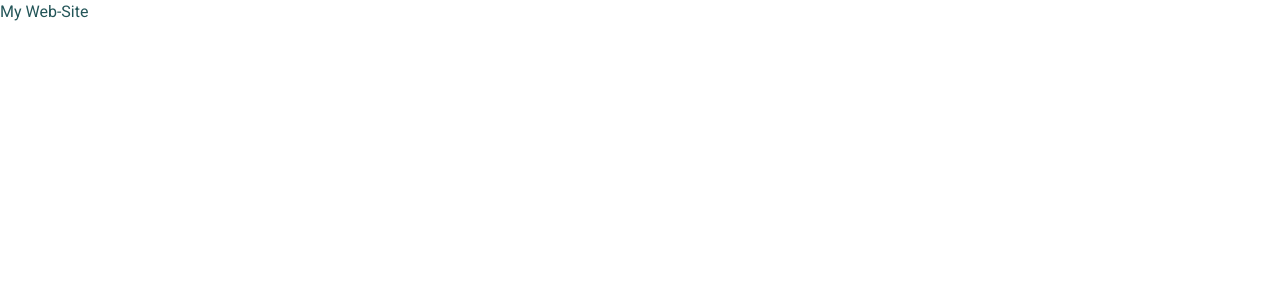
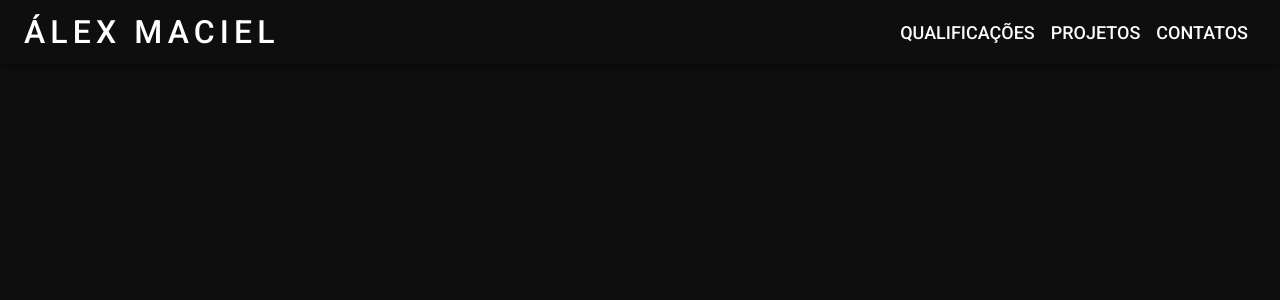
Before and after one commit to alexmacieldeveloper/my-web-site, a Next.js app: page / in a window 1280 px wide. Shown: the top 300 px of the page. Built offline with nearby package versions, Linux system fonts and the light colour scheme.

Commit message:
created components header using material-ui library

```diff
--- a/package.json
+++ b/package.json
@@ -11,6 +11,7 @@
   "dependencies": {
     "@emotion/react": "^11.11.1",
     "@emotion/styled": "^11.11.0",
+    "@mui/icons-material": "^5.14.16",
     "@mui/material": "^5.14.17",
     "next": "14.0.1",
     "react": "^18",
--- a/src/app/globals.css
+++ b/src/app/globals.css
@@ -6,8 +6,8 @@
     'Fira Mono', 'Droid Sans Mono', 'Courier New', monospace;
 
   --foreground-rgb: 0, 0, 0;
-  --background-start-rgb: 214, 219, 220;
-  --background-end-rgb: 255, 255, 255;
+  --background-start-rgb: 0, 0, 0;
+  --background-end-rgb: 0, 0, 0;
 
   --primary-glow: conic-gradient(
     from 180deg at 50% 50%,
@@ -87,12 +87,7 @@ body {
 
 body {
   color: rgb(var(--foreground-rgb));
-  background: linear-gradient(
-      to bottom,
-      transparent,
-      rgb(var(--background-end-rgb))
-    )
-    rgb(var(--background-start-rgb));
+  background: black;
 }
 
 a {
--- a/src/app/layout.tsx
+++ b/src/app/layout.tsx
@@ -2,6 +2,8 @@ import type { Metadata } from 'next'
 import { Inter } from 'next/font/google'
 import { Box } from '@mui/system';
 import ThemeRegistry from '@/components/ThemeRegistry/ThemeRegistry'
+import Header from '@/components/Header'
+
 
 const inter = Inter({ subsets: ['latin'] })
 
@@ -19,6 +21,7 @@ export default function RootLayout({
     <html lang="en">
       <body className={inter.className}>
         <ThemeRegistry>
+          <Header />
           <Box>
             {children}
           </Box>
--- /dev/null
+++ b/src/components/Header/index.tsx
@@ -0,0 +1,112 @@
+"use client"
+import React, { useState } from 'react';
+import AppBar from '@mui/material/AppBar';
+import Box from '@mui/material/Box';
+import CssBaseline from '@mui/material/CssBaseline';
+import Divider from '@mui/material/Divider';
+import Drawer from '@mui/material/Drawer';
+import IconButton from '@mui/material/IconButton';
+import List from '@mui/material/List';
+import ListItem from '@mui/material/ListItem';
+import ListItemButton from '@mui/material/ListItemButton';
+import ListItemText from '@mui/material/ListItemText';
+import MenuIcon from '@mui/icons-material/Menu';
+import Toolbar from '@mui/material/Toolbar';
+import Typography from '@mui/material/Typography';
+import Button from '@mui/material/Button';
+import { css } from '@emotion/react';
+
+interface Props {
+  /**
+   * Injected by the documentation to work in an iframe.
+   * You won't need it on your project.
+   */
+  window?: () => Window;
+}
+
+const drawerWidth = 240;
+const navItems = ['Qualificações', 'Projetos', 'Contatos'];
+
+export default function Header(props: Props) {
+  const { window } = props;
+  const [mobileOpen, setMobileOpen] = useState(false);
+
+  const handleDrawerToggle = () => {
+    setMobileOpen((prevState) => !prevState);
+  };
+
+  const drawer = (
+    <Box onClick={handleDrawerToggle} sx={{ textAlign: 'center', height: '100%', color: 'primary.light' }} bgcolor='primary.dark'>
+      <List>
+        {navItems.map((item) => (
+          <ListItem key={item} disablePadding>
+            <ListItemButton sx={{ textAlign: 'center' }}>
+              <ListItemText primary={item} />
+            </ListItemButton>
+          </ListItem>
+        ))}
+      </List>
+    </Box>
+  );
+
+  const container = window !== undefined ? () => window().document.body : undefined;
+
+  return (
+    <Box sx={{ display: 'flex', bgcolor: 'primary.dark' }}>
+      <CssBaseline />
+      <AppBar sx={{ bgcolor: 'primary.dark'  }}>
+        <Toolbar>
+            <Typography
+                variant="h6"
+                component="div"
+                sx={{ flexGrow: 1, display: { sm: 'block'  }, fontSize: { sm: '20px', lg: '32px'}, lineHeight: 'normal', letterSpacing: { sm: '3.2px', lg: '5.12px'} }}
+            >
+                ÁLEX MACIEL
+            </Typography>
+            <IconButton
+                color="inherit"
+                aria-label="open drawer"
+                edge="start"
+                onClick={handleDrawerToggle}
+                sx={{ display: { sm: 'none' } }}
+            >
+                <MenuIcon />
+            </IconButton>
+
+            <Box sx={{ display: { xs: 'none', sm: 'block' } }}>
+                {navItems.map((item) => (
+                <Button key={item} sx={{ fontSize: '18px', color: '#FDFDFD', lineHeight: 'normal',
+                  ":hover": {
+                      textDecoration: 'underline',
+                      textDecorationColor: '#235558',
+                      textDecorationThickness: '4px',
+                      fontWeight: 700
+                  }
+                }}>
+                    {item}
+                </Button>
+                ))}
+            </Box>
+        </Toolbar>
+      </AppBar>
+      <nav>
+        <Drawer
+          anchor="right"
+          container={container}
+          variant="temporary"
+          open={mobileOpen}
+          onClose={handleDrawerToggle}
+          ModalProps={{
+            keepMounted: true, // Better open performance on mobile.
+          }}
+          sx={{
+            display: { xs: 'block', sm: 'none' },
+            '& .MuiDrawer-paper': { boxSizing: 'border-box', width: drawerWidth },
+          }}
+        >
+          {drawer}
+        </Drawer>
+      </nav>
+    </Box>
+  );
+}
--- a/src/components/ThemeRegistry/theme.ts
+++ b/src/components/ThemeRegistry/theme.ts
@@ -12,11 +12,14 @@ const theme = createTheme({
     primary :{
         main: '#235558',
         light: '#e7e7e7',
-        dark: '#0E0E0E',
+        dark: '#0E0E0E'
+    },
+    background: {
+      default: '#0E0E0E'
     },
   },
   typography: {
-    fontFamily: roboto.style.fontFamily,
+    fontFamily: 'Roboto',
   }
 });
 
```
Also changed, not shown: 1 other file (tests, documents, lock files or other folders).
